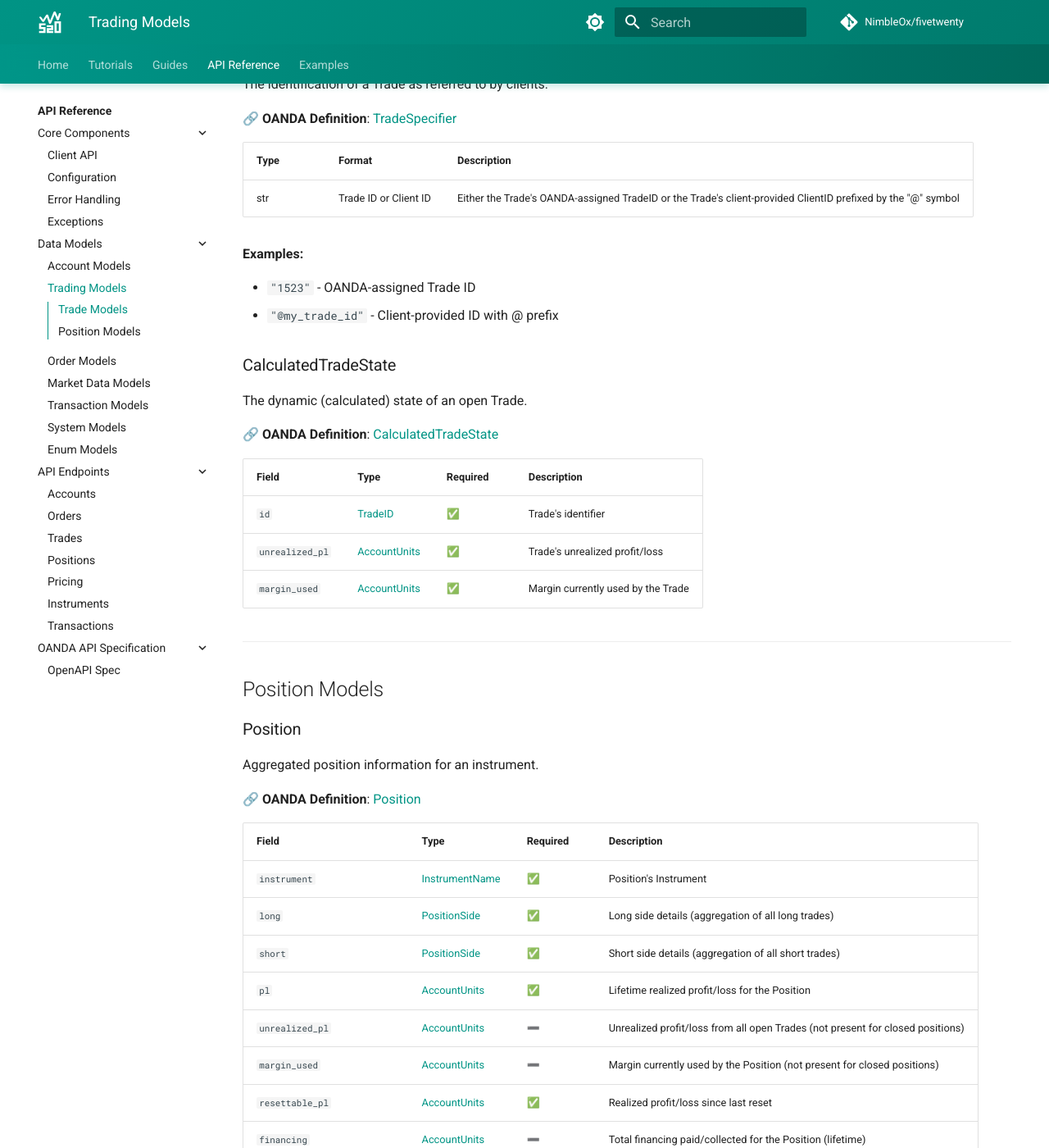
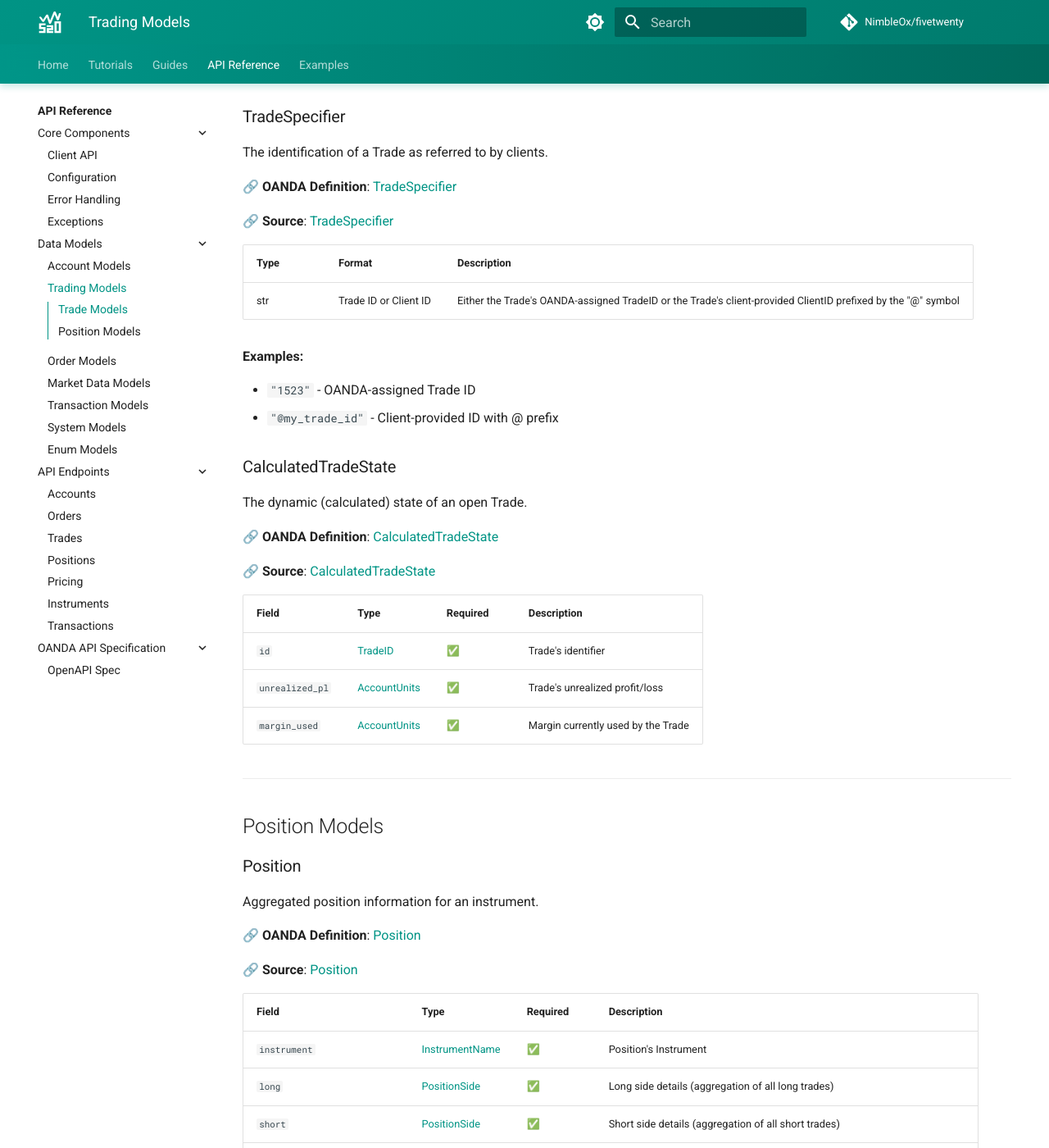
Before and after one commit to NimbleOx/fivetwenty, an MkDocs documentation site: the page built from docs/api-reference/models/trading-models.md, in a window 1280 px wide and 1400 px high, scrolled down 2995 px. Shown: the whole window at 82% size. Built offline with MkDocs 1.6.1 and Material for MkDocs 9.7.7, drawn with Linux system fonts in a browser that asks for light colours; comment, search, counter and statistics services are not loaded; some of the changed text lies outside the part shown.

Commit message:
Add Source links to all models in trading-models.md

```diff
--- a/docs/api-reference/models/trading-models.md
+++ b/docs/api-reference/models/trading-models.md
@@ -12,6 +12,8 @@
 Represents an open trade position.
 
 🔗 **OANDA Definition**: [Trade](https://developer.oanda.com/rest-live-v20/trade-df/)
+
+🔗 **Source**: [Trade](https://github.com/NimbleOx/fivetwenty/blob/main/fivetwenty/models/trades.py)
 
 | Field | Type | Required | Description |
 |-------|------|----------|-------------|
@@ -42,6 +44,8 @@
 
 🔗 **OANDA Definition**: [TradeSummary](https://developer.oanda.com/rest-live-v20/trade-df/)
 
+🔗 **Source**: [TradeSummary](https://github.com/NimbleOx/fivetwenty/blob/main/fivetwenty/models/trades.py)
+
 | Field | Type | Required | Description |
 |-------|------|----------|-------------|
 | `id` | [TradeID](system-models.md#type-aliases) |✅ | Trade's identifier, unique within the Account |
@@ -71,6 +75,8 @@
 
 🔗 **OANDA Definition**: [TradeSpecifier](https://developer.oanda.com/rest-live-v20/trade-df/)
 
+🔗 **Source**: [TradeSpecifier](https://github.com/NimbleOx/fivetwenty/blob/main/fivetwenty/models/trades.py)
+
 | Type | Format | Description |
 |------|--------|-------------|
 | str | Trade ID or Client ID | Either the Trade's OANDA-assigned TradeID or the Trade's client-provided ClientID prefixed by the "@" symbol |
@@ -84,6 +90,8 @@
 The dynamic (calculated) state of an open Trade.
 
 🔗 **OANDA Definition**: [CalculatedTradeState](https://developer.oanda.com/rest-live-v20/trade-df/)
+
+🔗 **Source**: [CalculatedTradeState](https://github.com/NimbleOx/fivetwenty/blob/main/fivetwenty/models/trades.py)
 
 | Field | Type | Required | Description |
 |-------|------|----------|-------------|
@@ -99,6 +107,8 @@
 Aggregated position information for an instrument.
 
 🔗 **OANDA Definition**: [Position](https://developer.oanda.com/rest-live-v20/position-df/)
+
+🔗 **Source**: [Position](https://github.com/NimbleOx/fivetwenty/blob/main/fivetwenty/models/positions.py)
 
 | Field | Type | Required | Description |
 |-------|------|----------|-------------|
@@ -119,6 +129,8 @@
 
 🔗 **OANDA Definition**: [PositionSide](https://developer.oanda.com/rest-live-v20/position-df/)
 
+🔗 **Source**: [PositionSide](https://github.com/NimbleOx/fivetwenty/blob/main/fivetwenty/models/positions.py)
+
 | Field | Type | Required | Description |
 |-------|------|----------|-------------|
 | `units` | Decimal | ✅ | Position units (positive for long, negative for short) |
@@ -136,6 +148,8 @@
 
 🔗 **OANDA Definition**: [CalculatedPositionState](https://developer.oanda.com/rest-live-v20/position-df/)
 
+🔗 **Source**: [CalculatedPositionState](https://github.com/NimbleOx/fivetwenty/blob/main/fivetwenty/models/positions.py)
+
 | Field | Type | Required | Description |
 |-------|------|----------|-------------|
 | `instrument` | [InstrumentName](enum-models.md#instrumentname) | ✅ | Position's instrument identifier |
```
